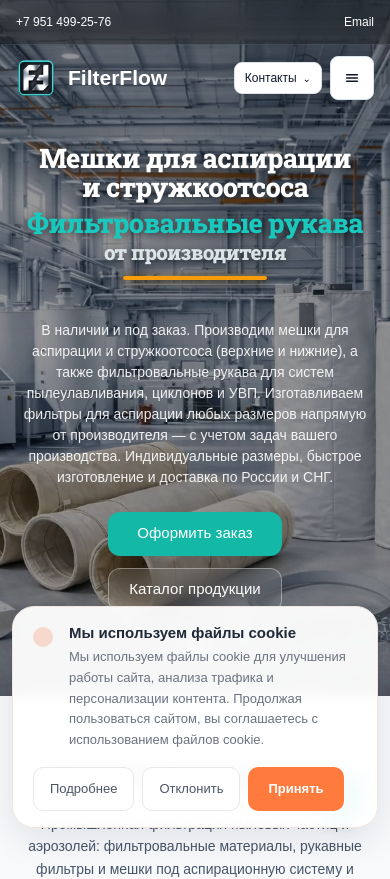
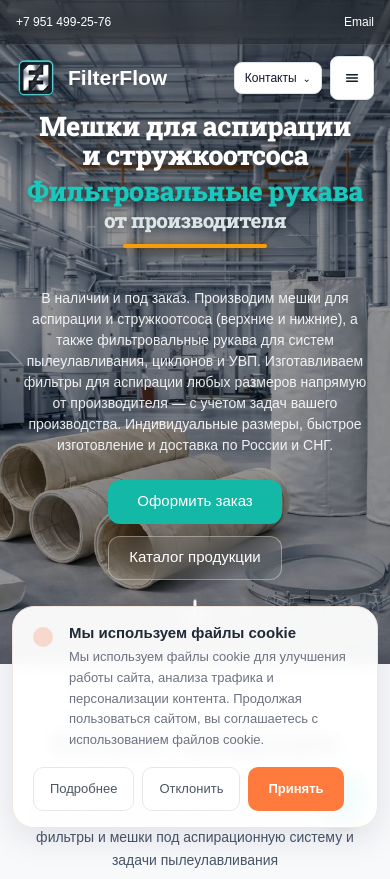
Before and after one commit to karipupkina-ux/filterflow-next, a Next.js app: page / in a window 390 px wide. Shown: the top 879 px of the page. Built offline with nearby package versions, Linux system fonts and the light colour scheme.

Commit message:
Adjust mobile hero spacing

```diff
--- a/app/components/Hero.tsx
+++ b/app/components/Hero.tsx
@@ -38,7 +38,7 @@ export default function Hero() {
 
       <div className="absolute inset-0 bg-black/40" />
 
-      <div className="relative z-10 flex h-full flex-col px-4 pb-7 pt-[144px] sm:px-6 sm:pb-10 sm:pt-[108px] lg:pt-[120px]">
+      <div className="relative z-10 flex h-full flex-col px-4 pb-7 pt-[112px] sm:px-6 sm:pb-10 sm:pt-[108px] lg:pt-[120px]">
         <div className="mx-auto flex w-full max-w-7xl flex-1 flex-col items-center justify-center text-center">
           <h1
             className={`${robotoSlab.className} max-w-[1120px] text-[27px] font-extrabold leading-[1.06] tracking-[-0.025em] drop-shadow-[0_2px_5px_rgba(0,0,0,0.55)] sm:text-[36px] md:text-[46px] lg:text-[58px] ${transitionIn} ${enter} delay-0`}
```
